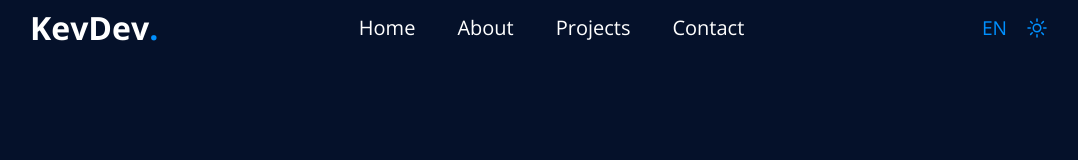
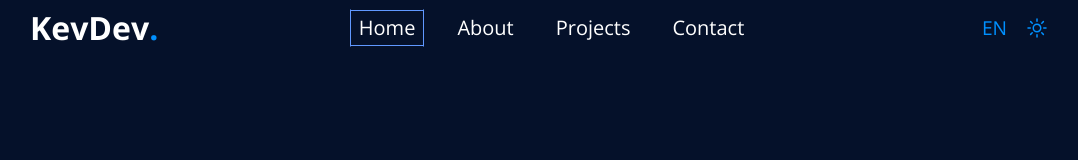
Before and after one commit to kevin3080/Portfolio, a React (Vite) app: page / in a window 1280 px wide. Shown: the top 160 px of the page, without its empty margins (98-1176 px from the left). Built offline with nearby package versions, Linux system fonts and the light colour scheme.

Commit message:
agregando animacion scroll

```diff
--- a/package.json
+++ b/package.json
@@ -13,11 +13,13 @@
     "@heroicons/react": "^2.0.18",
     "react": "^18.2.0",
     "react-dom": "^18.2.0",
-    "react-router-dom": "^6.16.0"
+    "react-router-dom": "^6.16.0",
+    "react-scroll": "^1.9.0"
   },
   "devDependencies": {
     "@types/react": "^18.0.28",
     "@types/react-dom": "^18.0.11",
+    "@types/react-scroll": "^1.8.9",
     "@typescript-eslint/eslint-plugin": "^5.57.1",
     "@typescript-eslint/parser": "^5.57.1",
     "@vitejs/plugin-react": "^4.0.0",
--- a/src/Components/Abaut.tsx
+++ b/src/Components/About.tsx
@@ -1,8 +1,11 @@
 import Translation from '../translate/Translation';
 
-export const Abaut = () => {
+export const About = () => {
    return (
-      <section className="container mt-10 mx-auto w-[90%] md:w-[80%] sm:w-[90%] lg:w-[65%]">
+      <section
+         id="about"
+         className="container  mx-auto w-[90%] md:w-[80%] sm:w-[90%] lg:w-[65%]"
+      >
          <h2 className="text-center text-4xl font-bold">
             <Translation translationKey="about.me" />
             <strong className="font-bold">.</strong>
--- a/src/Components/Contact.tsx
+++ b/src/Components/Contact.tsx
@@ -1,6 +1,9 @@
 export const Contact = () => {
    return (
-      <section className="h-[100%] bg-[#071739] mt-20 flex flex-col lg:flex-row gap-10 lg:gap-20 justify-center items-center text-[#EBEBEB]">
+      <section
+         id="contact"
+         className="h-[100%] bg-[#071739] mt-20 flex flex-col lg:flex-row gap-10 lg:gap-20 justify-center items-center text-[#EBEBEB]"
+      >
          <section className="mt-32 lg:mb-44">
             <h2 className="text-4xl font-bold">
                Get in Touch<strong className="font-bold">.</strong>
@@ -84,7 +87,7 @@ export const Contact = () => {
                   placeholder="Name"
                   className="p-2 rounded-md bg-[#071739] border border-[#0090FF] focus:border-blue-300 focus:outline-none "
                />
-               <label htmlFor="" className="mt-5">
+               <label htmlFor="" className="mt-4">
                   Email:
                </label>
                <input
@@ -92,7 +95,7 @@ export const Contact = () => {
                   placeholder="Email"
                   className="p-2 rounded-md bg-[#071739] border border-[#0090FF] focus:border-blue-300 focus:outline-none"
                />
-               <label htmlFor="" className="mt-5">
+               <label htmlFor="" className="mt-4">
                   Message:
                </label>
                <textarea
--- a/src/Components/Education.tsx
+++ b/src/Components/Education.tsx
@@ -1,6 +1,9 @@
 export const Education = () => {
    return (
-      <section className="container mx-auto  w-[90%] md:w-[80%] sm:w-[90%] lg:w-[65%] mt-5">
+      <section
+         id="about"
+         className="container mx-auto  w-[90%] md:w-[80%] sm:w-[90%] lg:w-[65%] mt-5"
+      >
          <div className="flex items-center flex-col">
             <div>
                <h3 className="text-2xl ">Education:</h3>
--- a/src/Components/Inicio.tsx
+++ b/src/Components/Inicio.tsx
@@ -3,7 +3,10 @@ import Translation from '../translate/Translation';
 
 export const Inicio = () => {
    return (
-      <section className="container mx-auto flex justify-center h-screen items-center w-[90%] md:w-[80%] flex-col-reverse sm:w-[90%] lg:flex-row lg:w-[80%] gap-x-2">
+      <section
+         id="hero"
+         className="container mb-10 mx-auto flex justify-center h-screen items-center w-[90%] md:w-[80%] flex-col-reverse sm:w-[90%] lg:flex-row lg:w-[80%] gap-x-2"
+      >
          <section className="w-[55%] mt-8 lg:mt-0 flex flex-col items-center lg:items-start ">
             <div className=" sm:w-auto text-center lg:text-left">
                <p className="text-2xl lg:text-3xl">
--- a/src/Components/Navbar.tsx
+++ b/src/Components/Navbar.tsx
@@ -3,11 +3,13 @@ import { useLanguage } from '../Context/LanguageContext';
 import '../Styles/nav.css';
 import { useState } from 'react';
 import { BurguerButton } from './BurguerButton';
-import { Link } from 'react-router-dom';
+import { Link } from 'react-scroll';
 
 export const Navbar = () => {
    const [menuOpen, setMenuOpen] = useState(false);
+   const [linkActive, setLinkAntive] = useState(false);
 
+   const handlerLink = () => setLinkAntive(!linkActive);
    const handlerClick = () => {
       setMenuOpen(!menuOpen);
    };
@@ -32,18 +34,49 @@ export const Navbar = () => {
                   menuOpen ? 'active' : ''
                } gap-y-4`}
             >
-               <a className="nav-link text-white text-xl p-2 pt-1 pb-1   font-bold block lg:inline lg:mr-6">
-                  <Translation translationKey="nav.home" />
-               </a>
-               <a className="nav-link text-white text-xl p-2 pt-1 pb-1  font-bold block lg:inline lg:mr-6">
-                  <Translation translationKey="nav.about" />
-               </a>
-               <a className="nav-link text-white text-xl p-2 pt-1 pb-1 font-bold block lg:inline lg:mr-6">
-                  <Translation translationKey="nav.projects" />
-               </a>
-               <a className="nav-link text-white text-xl p-2 pt-1 pb-1 font-bold block lg:inline lg:mr-6">
-                  <Translation translationKey="nav.contact" />
-               </a>
+               <ul className="flex flex-col gap-y-4 lg:flex-row">
+                  <Link
+                     to="hero"
+                     className="text-white text-xl p-2 pt-1 pb-1 font-bold block lg:inline lg:mr-6 nav-link"
+                     spy={true}
+                     smooth={true}
+                     offset={-200}
+                     duration={500}
+                     onClick={handlerLink}
+                  >
+                     <Translation translationKey="nav.home" />
+                  </Link>
+                  <Link
+                     to="about"
+                     className="text-white text-xl p-2 pt-1 pb-1  font-bold block lg:inline lg:mr-6 nav-link"
+                     spy={true}
+                     smooth={true}
+                     offset={-90}
+                     duration={500}
+                  >
+                     <Translation translationKey="nav.about" />
+                  </Link>
+                  <Link
+                     to="projects"
+                     className="text-white text-xl p-2 pt-1 pb-1 font-bold block lg:inline lg:mr-6 nav-link"
+                     spy={true}
+                     smooth={true}
+                     offset={-80}
+                     duration={500}
+                  >
+                     <Translation translationKey="nav.projects" />
+                  </Link>
+                  <Link
+                     to="contact"
+                     className="text-white text-xl p-2 pt-1 pb-1 font-bold block lg:inline lg:mr-6 nav-link"
+                     spy={true}
+                     smooth={true}
+                     offset={40}
+                     duration={500}
+                  >
+                     <Translation translationKey="nav.contact" />
+                  </Link>
+               </ul>
                <div className="flex justify-center flex-col lg:flex-row lg:hidden ">
                   <button className="theme-button flex justify-center">
                      <svg
--- a/src/Components/Projects.tsx
+++ b/src/Components/Projects.tsx
@@ -3,7 +3,7 @@ import projectsData from '../data/projects';
 
 export const Projects: React.FC = () => {
    return (
-      <section className="mt-5">
+      <section id="projects" className="mt-5">
          <section>
             <h2 className="text-center text-4xl font-bold">
                Projects<strong className="font-bold">.</strong>
--- a/src/Components/index.ts
+++ b/src/Components/index.ts
@@ -1,4 +1,4 @@
-export * from './Abaut';
+export * from './About';
 export * from './BurguerButton';
 export * from './Contact';
 export * from './Education';
--- a/src/Routes/App.tsx
+++ b/src/Routes/App.tsx
@@ -1,4 +1,4 @@
-import { Abaut } from '../Components/Abaut';
+import { About } from '../Components/About';
 import { Contact } from '../Components/Contact';
 import { Education } from '../Components/Education';
 import { Inicio } from '../Components/Inicio';
@@ -11,7 +11,7 @@ const App = () => {
       <>
          <Navbar />
          <Inicio />
-         <Abaut />
+         <About />
          <Education />
          <Projects />
          <Contact />
--- a/src/Styles/nav.css
+++ b/src/Styles/nav.css
@@ -62,12 +62,10 @@
    position: relative;
    text-decoration: none;
    display: inline-block;
-}
-
-.nav-link {
    border: 1px solid transparent;
    -webkit-transition: all 0.4s cubic-bezier(0.5, 0.24, 0, 1);
    transition: all 0.4s cubic-bezier(0.5, 0.24, 0, 1);
+   position: relative;
 }
 
 .nav-link::before {
@@ -84,24 +82,31 @@
    transition: all 0.4s cubic-bezier(0.5, 0.24, 0, 1);
 }
 
-.nav-link:hover::before {
-   width: 100%;
-}
-
 .nav-link::after {
    content: '';
    position: absolute;
    right: 0px;
    top: 0px;
-
    width: 0%;
    height: 1px;
    background: #6098ff;
    -webkit-transition: all 0.4s cubic-bezier(0.5, 0.24, 0, 1);
-   transition: all 0.4s cubic-bezier(0.5, 0.24, 0, 1);
+   transition: all 0.1s cubic-bezier(0.5, 0.24, 0, 1);
 }
-.nav-link:hover::after {
+
+.nav-link:hover::before,
+.nav-link.active::before {
    width: 100%;
+}
+
+.nav-link:hover::after,
+.nav-link.active::after {
+   width: 100%;
+}
+
+.nav-link.active {
+   border-left: 1px solid #6098ff;
+   border-right: 1px solid #6098ff;
 }
 .nav-link:hover {
    border-left: 1px solid #6098ff;
```
Also changed, not shown: 2 other files (tests, documents, lock files or other folders).
